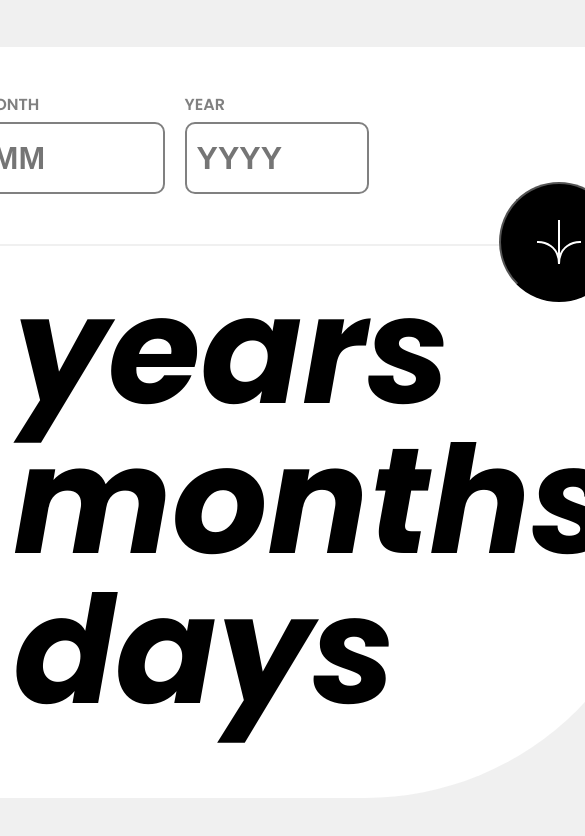
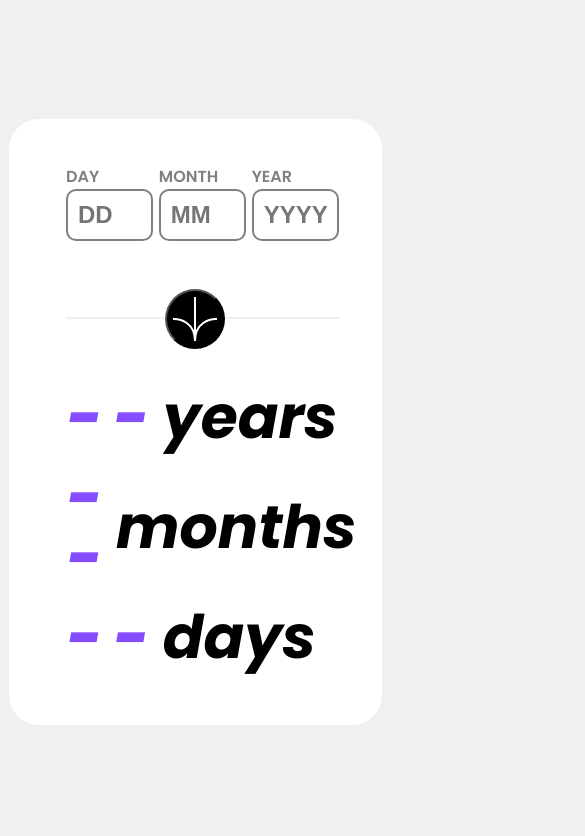
Before and after one commit to tomhill10/Age-calculator-app, a plain HTML site: page index.html in a window 390 px wide. Shown: the top 836 px of the page, 585 px wide, since content can reach past the window. Drawn offline with Linux system fonts and the light colour scheme.

Commit message:
added MediaQ for mobile

```diff
--- a/css/main.css
+++ b/css/main.css
@@ -66,8 +66,8 @@ input::-webkit-inner-spin-button {
 .day-error {
   display: none;
   position: relative;
-  left: -750px;
-  top: 110px;
+  left: -420px;
+  top: -150px;
   max-width: 0;
   max-height: 0;
   white-space: nowrap;
@@ -77,8 +77,8 @@ input::-webkit-inner-spin-button {
 
 .button-1-container {
   position: relative;
-  right: -110px;
-  top: 85px;
+  right: -350px;
+  top: -60px;
 }
 
 .button-1:hover {
@@ -98,13 +98,15 @@ input::-webkit-inner-spin-button {
 
 /*---------------------- OUTPUT ----------------------*/
 .output-container {
+  position: relative;
+  top: -20%;
   display: flex;
   flex-direction: column;
   justify-content: flex-start;
   align-items: flex-start;
   width: 100%;
   height: 80%;
-  padding-top: 30px;
+  margin-top: 30px;
 }
 
 .output-row-wrapper {
@@ -115,7 +117,7 @@ input::-webkit-inner-spin-button {
 }
 
 .output-row-wrapper > p {
-  font-size: 150px;
+  font-size: 145px;
   font-weight: 700;
   font-style: italic;
 }
@@ -124,3 +126,88 @@ input::-webkit-inner-spin-button {
   color: var(--color-button-default);
   font-weight: 800;
 }
+
+/*---------------------- MEDIA QUERY ----------------------------- */
+
+@media only screen and (max-width: 600px) {
+  .app-container {
+    width: 70%;
+    height: 60%;
+    border-radius: 30px;
+    display: flex;
+  }
+
+  .date-entry {
+    display: flex;
+    justify-content: center;
+    height: 15%;
+    width: 100%;
+    gap: 2%;
+    margin-left: 15px;
+    padding-bottom: 80px;
+    border-bottom: 2px solid var(--color-background-card);
+  }
+
+  .date-entry-wrapper {
+    display: flex;
+    flex-direction: column;
+    height: 100%;
+    max-width: 32%;
+    gap: 10%;
+  }
+
+  .date-entry-wrapper > input {
+    height: 80%;
+    border-radius: 10px;
+    padding: 10px;
+    font-weight: 700;
+    font-size: 24px;
+    border: 2px solid grey;
+  }
+
+  .date-entry-wrapper > label {
+    height: 20%;
+    color: grey;
+    font-weight: 600;
+  }
+
+  .button-1-container {
+    position: relative;
+    right: -0;
+    top: -30px;
+  }
+
+  .button-1 {
+    width: 60px;
+    height: 60px;
+    border-radius: 50%;
+  }
+
+  .output-container {
+    width: 100%;
+    height: 80%;
+    left: 9px;
+    margin-top: 40%;
+  }
+
+  .output-row-wrapper > p {
+    font-size: 60px;
+    margin-bottom: 20px;
+    font-weight: 700;
+    font-style: italic;
+  }
+
+  .output-row-wrapper > p:first-child {
+    color: var(--color-button-default);
+    font-weight: 800;
+  }
+
+  .day-error {
+    display: none;
+    position: relative;
+    left: -130px;
+    top: -120px;
+    font-size: 20px;
+    color: red;
+  }
+}
--- a/scripts/script.js
+++ b/scripts/script.js
@@ -24,6 +24,34 @@ function validateDate() {
   }
 
   return true;
+}
+
+function getDateDifference(day, month, year) {
+  let inputDate = new Date(`${year}-${month}-${day}`);
+  let currentDate = new Date();
+
+  let years = currentDate.getFullYear() - inputDate.getFullYear();
+  let months = currentDate.getMonth() - inputDate.getMonth();
+  let days = currentDate.getDate() - inputDate.getDate();
+
+  if (days < 0) {
+    months -= 1;
+    days += new Date(
+      currentDate.getFullYear(),
+      currentDate.getMonth(),
+      0
+    ).getDate();
+  }
+  if (months < 0) {
+    years -= 1;
+    months += 12;
+  }
+
+  return {
+    years: years,
+    months: months,
+    days: days,
+  };
 }
 
 button.addEventListener("click", function () {
@@ -76,31 +104,3 @@ button.addEventListener("click", function () {
     inputDataYear.appendChild(outputDataYear);
   }
 });
-
-function getDateDifference(day, month, year) {
-  let inputDate = new Date(`${year}-${month}-${day}`);
-  let currentDate = new Date();
-
-  let years = currentDate.getFullYear() - inputDate.getFullYear();
-  let months = currentDate.getMonth() - inputDate.getMonth();
-  let days = currentDate.getDate() - inputDate.getDate();
-
-  if (days < 0) {
-    months -= 1;
-    days += new Date(
-      currentDate.getFullYear(),
-      currentDate.getMonth(),
-      0
-    ).getDate();
-  }
-  if (months < 0) {
-    years -= 1;
-    months += 12;
-  }
-
-  return {
-    years: years,
-    months: months,
-    days: days,
-  };
-}
```
Also changed, not shown: index.html (+1 -2 lines).
